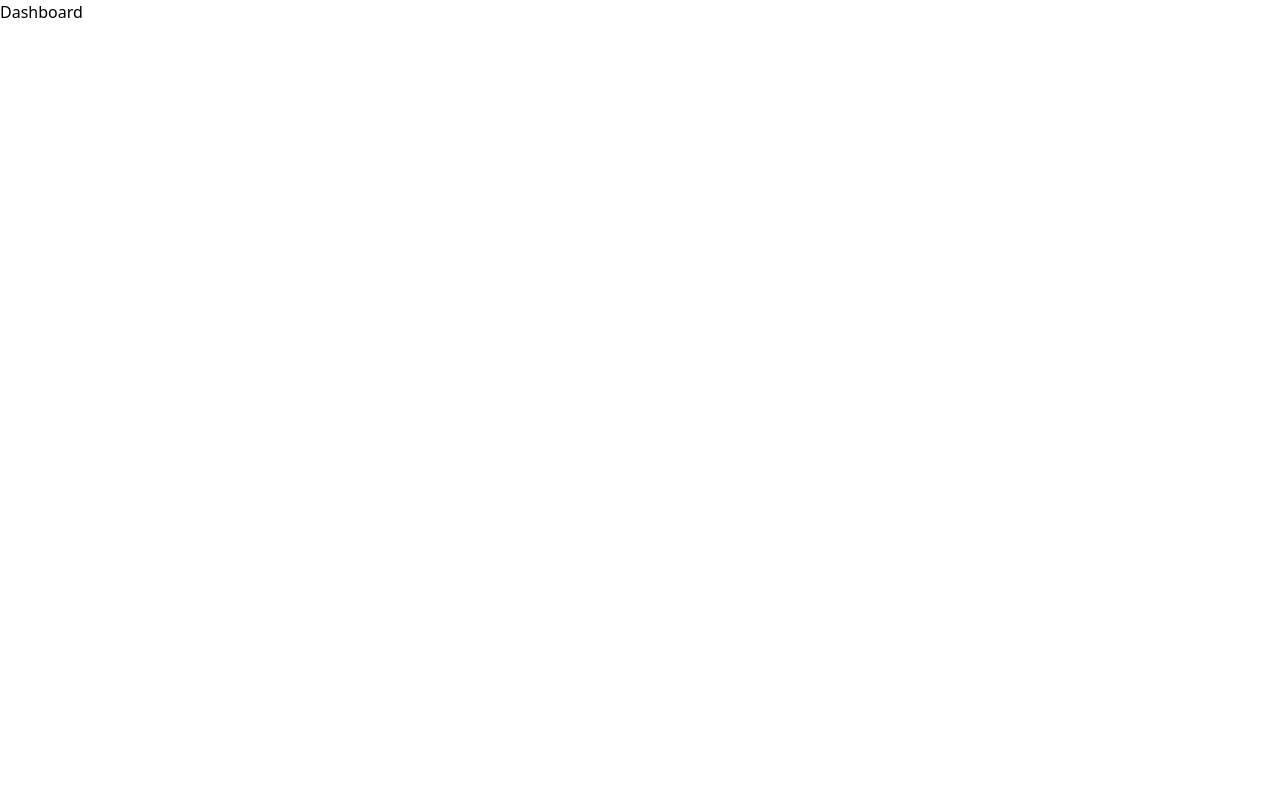
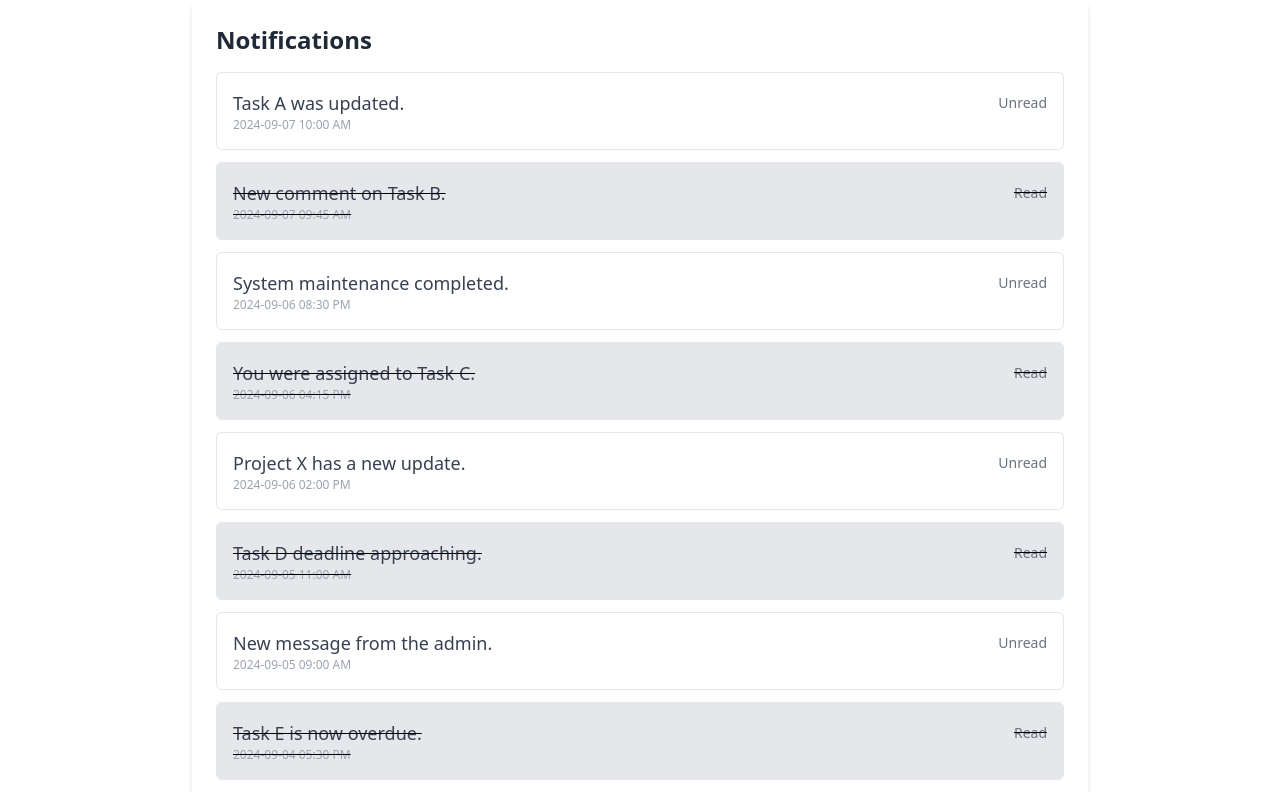
Before and after one commit to Horsmanayo/task-manager, a React (Vite) app: page /dashboard in a window 1280 px wide. Shown: the top 792 px of the page. Built offline with nearby package versions, Linux system fonts and the light colour scheme.

Commit message:
myCommit

```diff
--- a/package.json
+++ b/package.json
@@ -21,7 +21,7 @@
   },
   "devDependencies": {
     "@eslint/js": "^9.9.0",
-    "@types/react": "^18.3.3",
+    "@types/react": "^18.3.5",
     "@types/react-dom": "^18.3.0",
     "@vitejs/plugin-react-swc": "^3.5.0",
     "autoprefixer": "^10.4.20",
--- /dev/null
+++ b/src/component/Notification.tsx
@@ -0,0 +1,57 @@
+import React, { useState } from "react";
+import { notifications as mockNotifications } from "../utils/notificationData";
+
+// Define the notification interface to specify the structure
+interface Notification {
+  id: string;
+  message: string;
+  isRead: boolean;
+  timestamp: string;
+}
+
+const NotificationComponent = () => {
+  const [notifications, setNotifications] =
+    useState<Notification[]>(mockNotifications);
+
+  // Toggle read and unread state with typed notification
+  const toggleReadStatus = (id: string) => {
+    const updateNotifications = notifications.map(
+      (notification: Notification) => {
+        if (notification.id === id) {
+          return { ...notification, isRead: !notification.isRead };
+        }
+        return notification;
+      }
+    );
+    setNotifications(updateNotifications);
+  };
+
+  return (
+    <div className="p-6 max-w-4xl mx-auto bg-white shadow-md rounded-md">
+      <h2 className="text-2xl font-bold mb-4 text-gray-800">Notifications</h2>
+      <ul className="space-y-3">
+        {notifications.map((notification: Notification) => (
+          <li
+            key={notification.id}
+            className={`p-4 border rounded-md cursor-pointer transition-all hover:bg-gray-100 ${
+              notification.isRead ? "bg-gray-200 line-through" : "bg-white"
+            }`}
+            onClick={() => toggleReadStatus(notification.id)}
+          >
+            <div className="flex justify-between items-center">
+              <span className="text-lg text-gray-700">
+                {notification.message}
+              </span>
+              <span className="text-sm text-gray-500">
+                {notification.isRead ? "Read" : "Unread"}
+              </span>
+            </div>
+            <p className="text-xs text-gray-400">{notification.timestamp}</p>
+          </li>
+        ))}
+      </ul>
+    </div>
+  );
+};
+
+export default NotificationComponent;
--- a/src/pages/dashboard/Dashboard.tsx
+++ b/src/pages/dashboard/Dashboard.tsx
@@ -1,5 +1,10 @@
+import NotificationComponent from "../../component/Notification";
 const Dashboard = () => {
-  return <div>Dashboard</div>;
+  return (
+    <>
+      <NotificationComponent />
+    </>
+  );
 };
 
 export default Dashboard;
--- /dev/null
+++ b/src/utils/notificationData.tsx
@@ -0,0 +1,122 @@
+export const notifications = [
+  {
+    id: 1,
+    message: "Task A was updated.",
+    isRead: false,
+    timestamp: "2024-09-07 10:00 AM",
+  },
+  {
+    id: 2,
+    message: "New comment on Task B.",
+    isRead: true,
+    timestamp: "2024-09-07 09:45 AM",
+  },
+  {
+    id: 3,
+    message: "System maintenance completed.",
+    isRead: false,
+    timestamp: "2024-09-06 08:30 PM",
+  },
+  {
+    id: 4,
+    message: "You were assigned to Task C.",
+    isRead: true,
+    timestamp: "2024-09-06 04:15 PM",
+  },
+  {
+    id: 5,
+    message: "Project X has a new update.",
+    isRead: false,
+    timestamp: "2024-09-06 02:00 PM",
+  },
+  {
+    id: 6,
+    message: "Task D deadline approaching.",
+    isRead: true,
+    timestamp: "2024-09-05 11:00 AM",
+  },
+  {
+    id: 7,
+    message: "New message from the admin.",
+    isRead: false,
+    timestamp: "2024-09-05 09:00 AM",
+  },
+  {
+    id: 8,
+    message: "Task E is now overdue.",
+    isRead: true,
+    timestamp: "2024-09-04 05:30 PM",
+  },
+  {
+    id: 9,
+    message: "System reboot scheduled.",
+    isRead: false,
+    timestamp: "2024-09-04 04:20 PM",
+  },
+  {
+    id: 10,
+    message: "Task F has been completed.",
+    isRead: true,
+    timestamp: "2024-09-04 01:45 PM",
+  },
+  {
+    id: 11,
+    message: "Your password was changed.",
+    isRead: false,
+    timestamp: "2024-09-03 03:00 PM",
+  },
+  {
+    id: 12,
+    message: "New task assigned: Task G.",
+    isRead: true,
+    timestamp: "2024-09-03 02:15 PM",
+  },
+  {
+    id: 13,
+    message: "Meeting scheduled for tomorrow.",
+    isRead: false,
+    timestamp: "2024-09-03 11:00 AM",
+  },
+  {
+    id: 14,
+    message: "System security patch applied.",
+    isRead: true,
+    timestamp: "2024-09-02 06:00 PM",
+  },
+  {
+    id: 15,
+    message: "Task H is in review.",
+    isRead: false,
+    timestamp: "2024-09-02 01:20 PM",
+  },
+  {
+    id: 16,
+    message: "New team member joined.",
+    isRead: true,
+    timestamp: "2024-09-01 04:45 PM",
+  },
+  {
+    id: 17,
+    message: "System backup completed.",
+    isRead: false,
+    timestamp: "2024-09-01 10:30 AM",
+  },
+  {
+    id: 18,
+    message: "Task I was rejected.",
+    isRead: true,
+    timestamp: "2024-08-31 08:00 PM",
+  },
+  {
+    id: 19,
+    message: "You have a new notification.",
+    isRead: false,
+    timestamp: "2024-08-31 02:30 PM",
+  },
+  {
+    id: 20,
+    message: "Project Y deadline extended.",
+    isRead: true,
+    timestamp: "2024-08-30 11:15 AM",
+  },
+];
```
Also changed, not shown: 1 other file (tests, documents, lock files or other folders).
